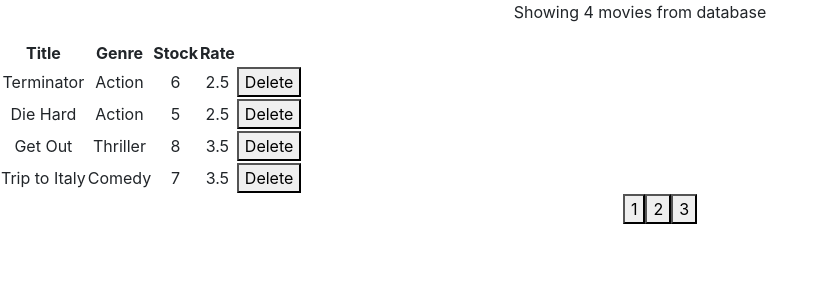
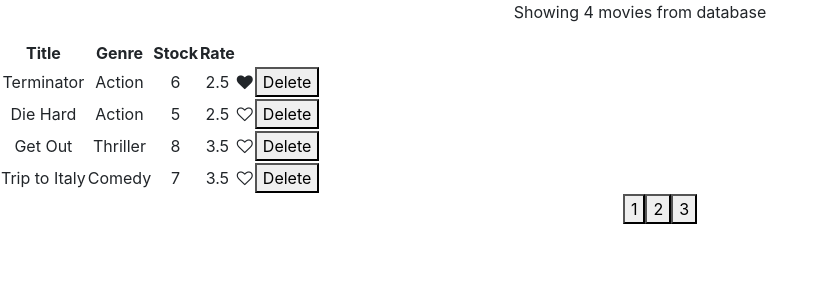
Before and after one commit to DhirajArun/VidlyReact, a React (Create React App) app: page / in a window 1280 px wide. Shown: the top 300 px of the page, without its empty margins (0-824 px from the left). Built offline with nearby package versions, Linux system fonts and the light colour scheme.

Commit message:
added the Like component

```diff
--- /dev/null
+++ b/src/components/common/like.jsx
@@ -0,0 +1,19 @@
+import React from "react";
+
+const Like = ({ liked, onToggle }) => {
+  return (
+    <i
+      style={{ cursor: "pointer" }}
+      onClick={onToggle}
+      className={setClasses(liked)}
+      aria-hidden="true"
+    />
+  );
+};
+
+function setClasses(liked) {
+  let classes = "fa fa-heart";
+  return liked ? classes : (classes += "-o");
+}
+
+export default Like;
--- a/src/components/common/table.jsx
+++ b/src/components/common/table.jsx
@@ -1,6 +1,8 @@
 import React, { Component } from "react";
 import THead from "./thead";
 import TBody from "./tbody";
+import Like from "./like";
+
 class Table extends Component {
   state = {
     columns: [
@@ -8,6 +10,19 @@ class Table extends Component {
       { path: "genre.name", label: "Genre" },
       { path: "numberInStock", label: "Stock" },
       { path: "dailyRentalRate", label: "Rate" },
+      {
+        key: "like",
+        content: (movie) => {
+          return (
+            <Like
+              liked={movie.liked}
+              onToggle={() => {
+                return this.props.onToggle(movie._id);
+              }}
+            ></Like>
+          );
+        },
+      },
       {
         key: "delete",
         content: (movie) => {
--- a/src/components/movie.jsx
+++ b/src/components/movie.jsx
@@ -39,10 +39,27 @@ class Movie extends Component {
     this.setState({ currentPage: pageNo });
   };
 
+  handleLike = (id) => {
+    const movies = [...this.state.movies];
+    let movie = movies.find((movie) => movie._id == id);
+    const index = movies.indexOf(movie);
+    movie = { ...movie };
+
+    if (movie.liked) movie.liked = false;
+    else movie.liked = true;
+
+    movies[index] = movie;
+    this.setState({ movies });
+  };
+
   render() {
     return (
       <div>
-        <Table movies={this.getViewedMovies()} onDelete={this.handleDelete} />
+        <Table
+          movies={this.getViewedMovies()}
+          onDelete={this.handleDelete}
+          onToggle={this.handleLike}
+        />
         <Pagination
           pages={this.getPages()}
           onPageChange={this.handlePageChange}
```
